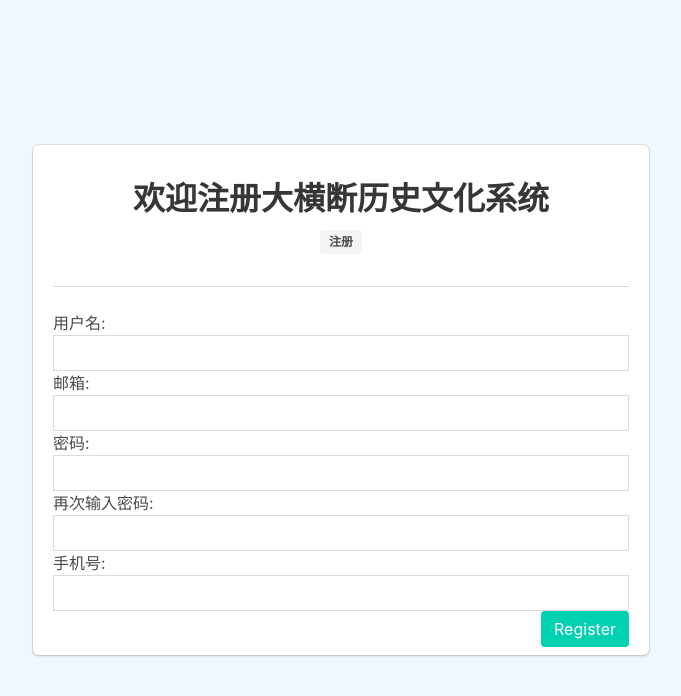
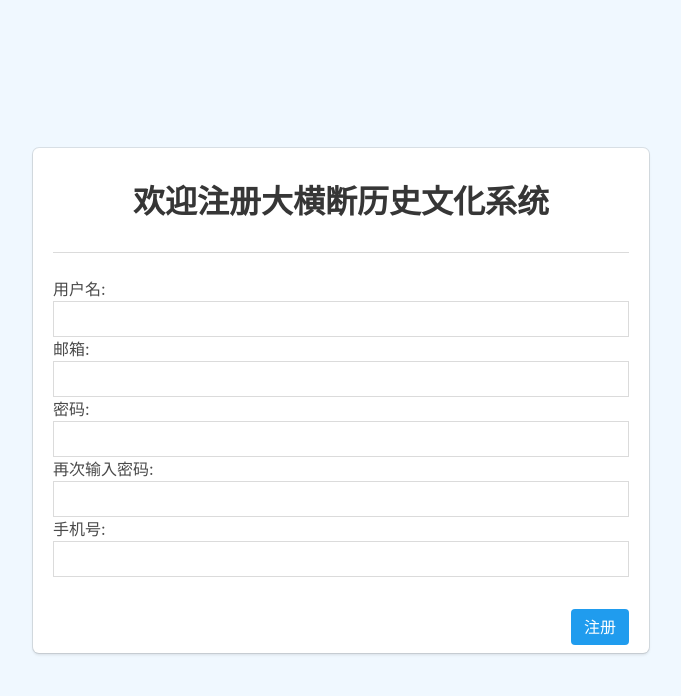
Before and after one commit to Galaxy3696/display-system, a Django app: page /account/register/ in a window 1280 px wide. Shown: the top 696 px of the page, without its empty margins (299-980 px from the left). Run offline with Django 3.2, Linux system fonts and the light colour scheme; parts of the project's set-up code (start-up, migrations or seed data) failed here and were passed over; some libraries are stand-ins or nearby versions.

Commit message:
注册登录修改

```diff
--- a/templates/registration/login.html
+++ b/templates/registration/login.html
@@ -36,7 +36,6 @@
         <div class="content">
             <h1 class=" is-uppercase has-text-centered has-text-weight-bold" style="padding: 0.5em 0">
                 欢迎登录大横断历史文化系统
-            <br><span class="tag">登录</span>
             </h1>
             <hr class="dropdown-divider">
         </div>
@@ -78,7 +77,7 @@
 
         <!-- 登录按钮 -->
         <div class="submit-row">
-            <label>&nbsp;</label><input class="button is-primary is-pulled-right" type="submit" value="{% trans 'Log in' %}">
+            <label>&nbsp;</label><input class="button is-info is-pulled-right" type="submit" value="{% trans 'Log in' %}">
         </div>
     </form>
         </div>
--- a/templates/registration/register.html
+++ b/templates/registration/register.html
@@ -28,7 +28,6 @@
         <div class="content">
             <h1 class=" is-uppercase has-text-centered has-text-weight-bold" style="padding: 0.5em 0">
                 欢迎注册大横断历史文化系统
-            <br><span class="tag">注册</span>
             </h1>
             <hr class="dropdown-divider">
 
@@ -69,8 +68,8 @@
 {#        {% endif %}#}
 
         <!-- 登录按钮 -->
-        <div class="submit-row">
-            <label>&nbsp;</label><input class="button is-primary is-pulled-right" type="submit" value="{% trans 'Register' %}">
+        <div class="submit-row" style="padding-top: 2em">
+            <label>&nbsp;</label><input class="button is-info is-pulled-right" type="submit" value="{% trans '注册' %}">
         </div>
     </form>
         </div>
```
